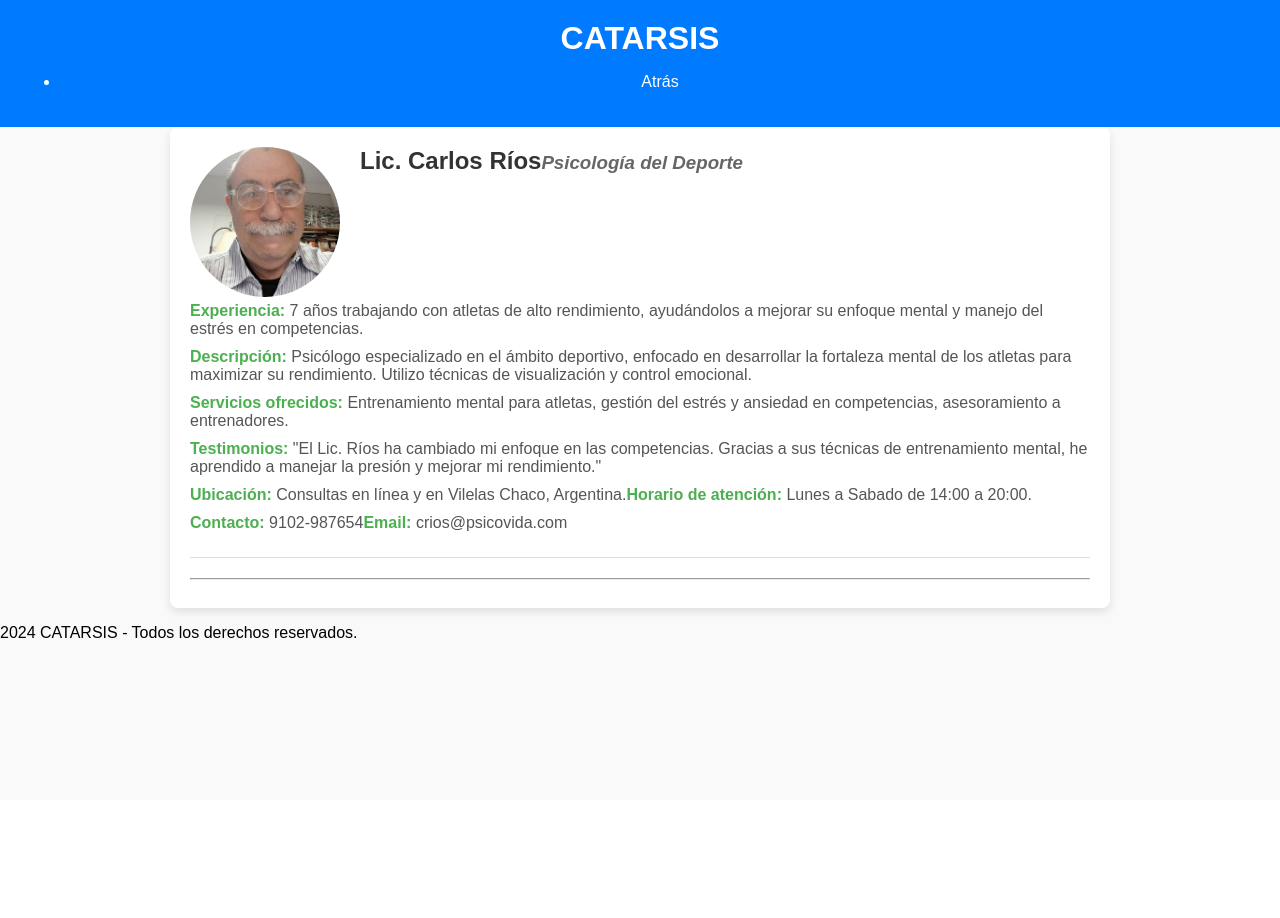
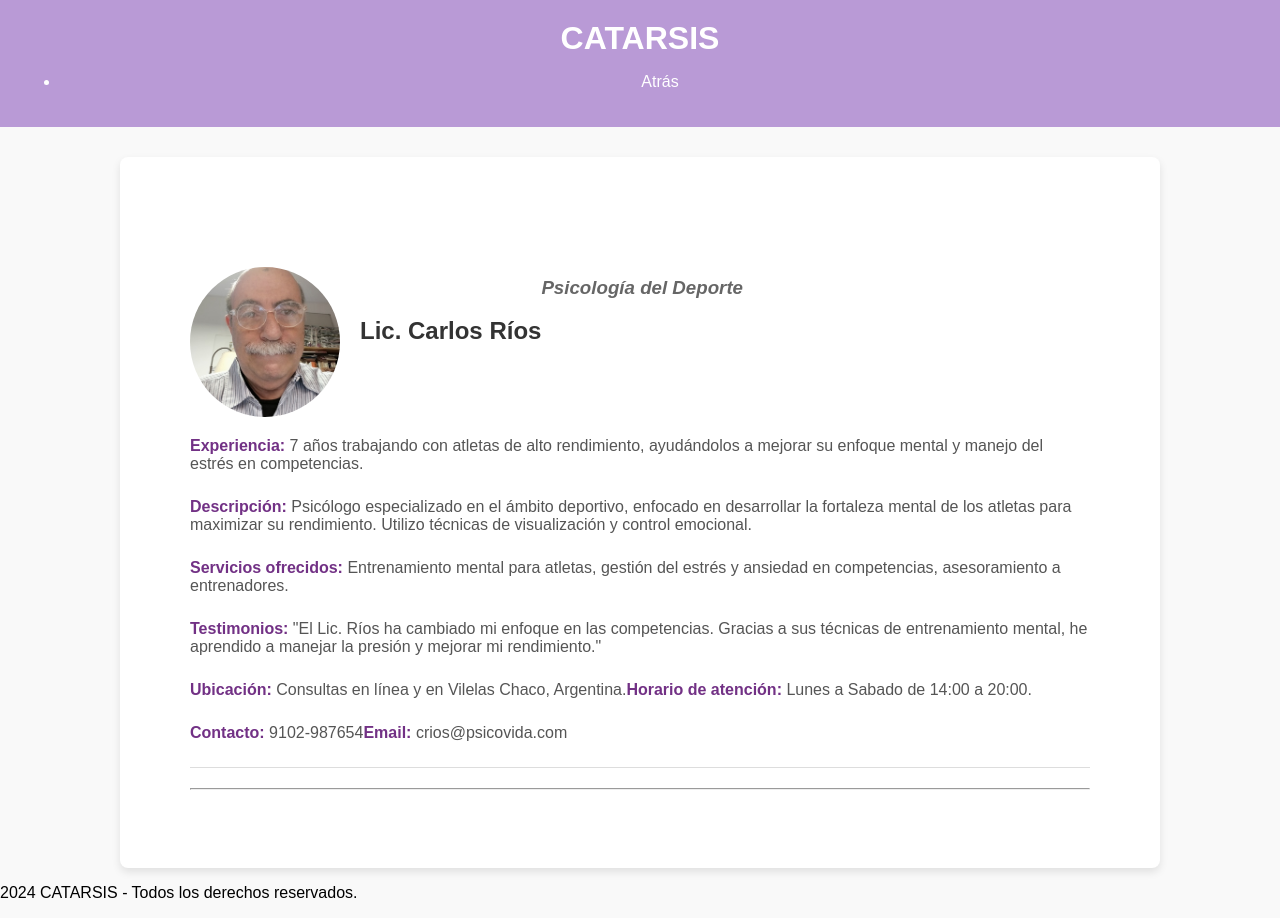
Before and after one commit to kkikiary/trabajo-final-streambe, a PHP site: page /htmls/profesional3.html in a window 1280 px wide. Before the commit the page ends 638 px from the top, so only its background shows below. Run offline with PHP 8.4, Linux system fonts and the light colour scheme.

Commit message:
Update styleprof.css

```diff
--- a/styles/styleprof.css
+++ b/styles/styleprof.css
@@ -8,10 +8,18 @@ body {
 
 /* Header */
 header {
-    background: #007bff;
+
+    background: #b99ad6;
     color: #fff;
     padding: 20px;
     text-align: center;
+}
+
+.flecha {
+    font-size: 40px;
+    position: absolute;
+    left: 20px;
+    top: 20px;
 }
 
 header h1 {
@@ -23,11 +31,18 @@ header a {
     text-decoration: none;
 }
 
+.img {
+    width: 200px;
+    height: auto;
+    margin-bottom: -20px;
+}
+
 /* Sección del perfil */
 .professional-profile {
     max-width: 900px;
     margin: 0 auto;
-    padding: 20px;
+    padding: 70px;
+    margin-top: 30px;
     background-color: white;
     box-shadow: 0px 4px 8px rgba(0, 0, 0, 0.1);
     border-radius: 8px;
@@ -35,6 +50,7 @@ header a {
 
 /* Perfil individual */
 .profile {
+    margin-top:40px;
     display: flex;
     flex-wrap: wrap;
     align-items: flex-start;
@@ -56,23 +72,29 @@ header a {
 }
 
 .profile h2 {
-    margin-top: 0;
+    margin-top: 50px;
     color: #333;
+    margin-right
 }
 
 .profile h3 {
+    margin-top: 50px;
     margin-top: 5px;
     color: #666;
     font-style: italic;
+    display: block;
+    margin: 10px 0;
 }
 
 .profile p {
     margin: 5px 0;
     color: #555;
+    margin-top: 20px;
+
 }
 
 .profile strong {
-    color: #4CAF50;
+    color: #723185;
 }
 
 /* Testimonios */
@@ -104,5 +126,6 @@ a:hover {
 
     .profile-pic {
         margin-bottom: 15px;
+        margin-top:20px;
     }
 }
```
